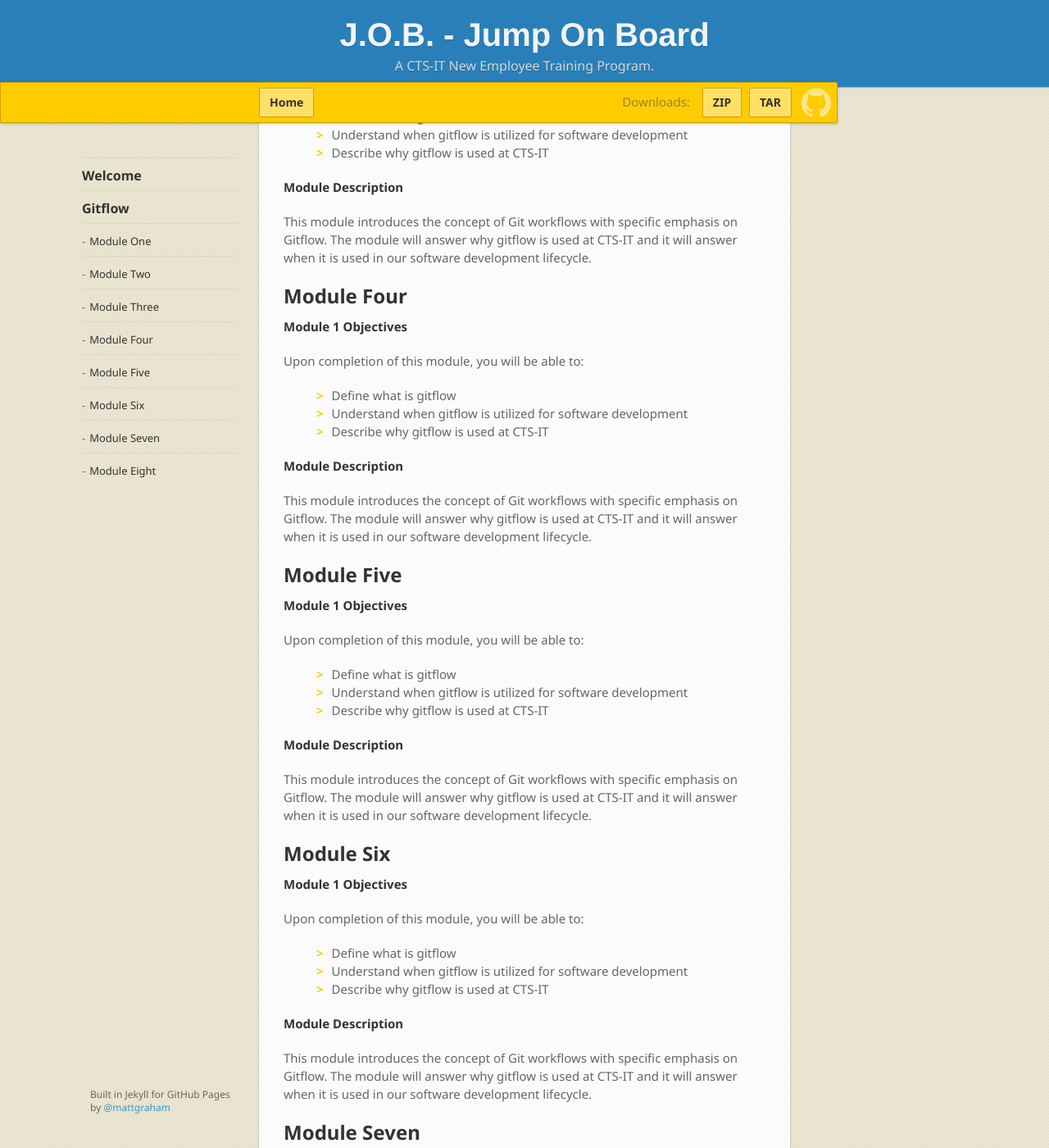
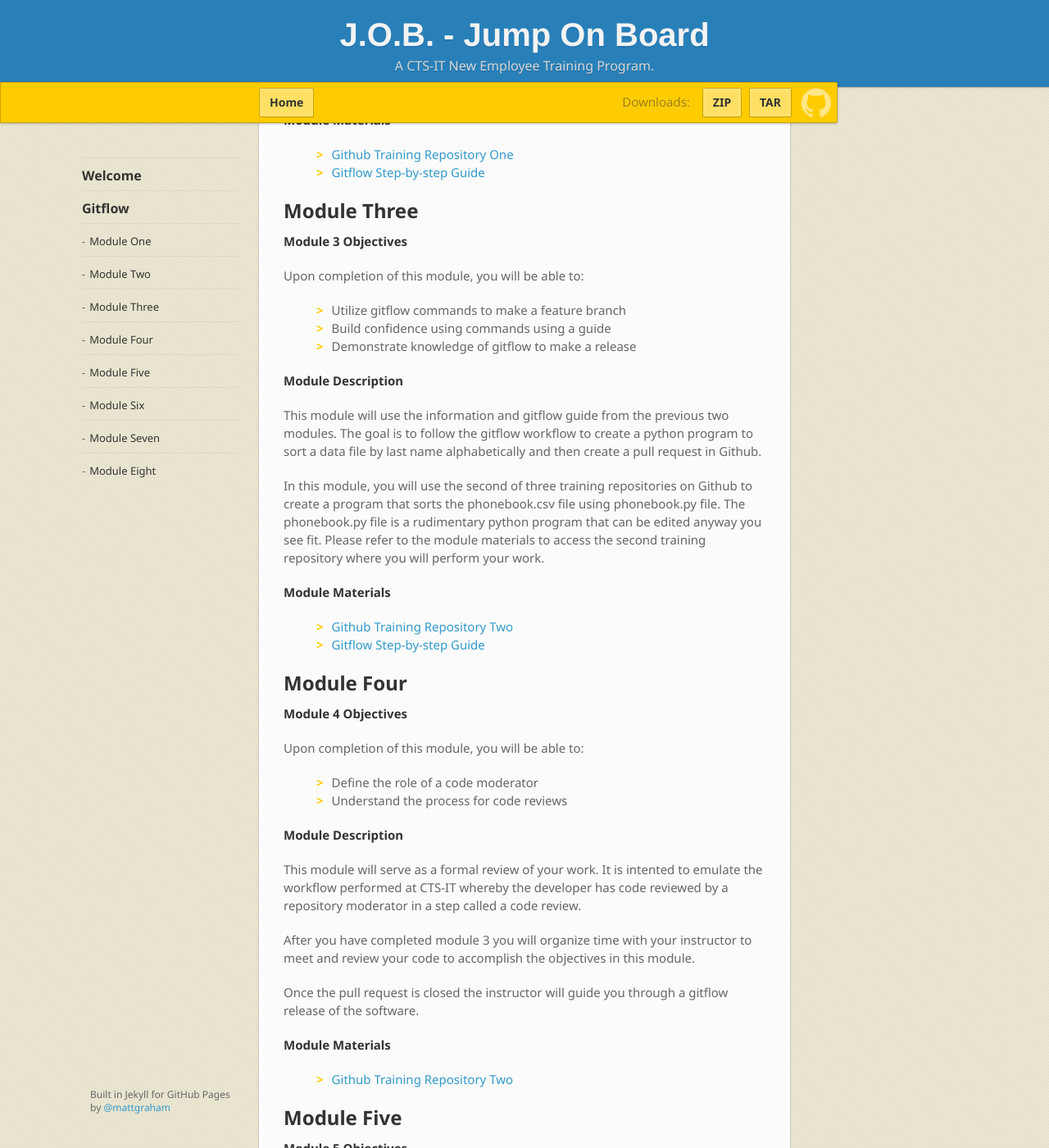
Before and after one commit to stokes-uf/J.O.B.-Jump-On-Board, a Jekyll site: the page built from index.md, in a window 1280 px wide and 1400 px high, scrolled down 1674 px. Shown: the whole window at 82% size. Built offline with Jekyll 4.4.1, drawn with Linux system fonts in a browser that asks for light colours; nearby versions of some CDN libraries; some web fonts are replaced; some of the changed text lies outside the part shown.

Commit message:
module information for each module with materials and description

```diff
--- a/_layouts/home.html
+++ b/_layouts/home.html
@@ -15,6 +15,8 @@
     <p>Our training program is continualy evolving as is the technology we work with so as new content is available we will publish to this repository and site for your continued education.  </p>
 
     <h1>Gitflow</h1>
+    <p>Gitflow is a Git branching workflow we use at CTS-IT very often. It is important to understand the gitflow workflow, the gitflow procedure and when to use gitflow in your work. The following modules present the gitflow topic and assist in understanding how to use gitflow.</p>
+
     <h2>Module One</h2>
 
     <p><strong>Module 1 Objectives</strong></p>
@@ -38,87 +41,127 @@
     <p><strong>Module 2 Objectives</strong></p>
     <p>Upon completion of this module, you will be able to:</p>
     <ul>
-      <li>Define what is gitflow</li>
-      <li>Understand when gitflow is utilized for software development</li>
-      <li>Describe why gitflow is used at CTS-IT</li>
+      <li>Define how to fork a repository using Git</li>
+      <li>Understand how to make a pull request</li>
+      <li>Make a software release with gitflow</li>
     </ul>
 
     <p><strong>Module Description</strong></p>
-    <p>This module introduces the concept of Git workflows with specific emphasis on Gitflow. The module will answer why gitflow is used at CTS-IT and it will answer when it is used in our software development lifecycle. </p>
+    <p>This module guides the learner through the gitflow procedure to create a fork, create a feature, create a python program, create a pull request, review code and release software. </p>
+    <p><strong>Module Materials</strong></p>
+
+    <ul>
+      <li><a href="https://github.com/ctsit/J.O.B-Training-Repo-1">Github Training Repository One</a></li>
+      <li><a href="https://github.com/ctsit/J.O.B-Training-Repo-1/blob/master/git-flow-cheatsheet.md">Gitflow Step-by-step Guide</a></li>
+    </ul>
+
+
 
     <h2>Module Three</h2>
-<p><strong>Module 1 Objectives</strong></p>
+<p><strong>Module 3 Objectives</strong></p>
+    <p>Upon completion of this module, you will be able to:</p>
+    <ul>
+      <li>Utilize gitflow commands to make a feature branch</li>
+      <li>Build confidence using commands using a guide</li>
+      <li>Demonstrate knowledge of gitflow to make a release</li>
+    </ul>
+
+    <p><strong>Module Description</strong></p>
+    <p>This module will use the information and gitflow guide from the previous two modules. The goal is to follow the gitflow workflow to create a python program to sort a data file by last name alphabetically and then create a pull request in Github.</p>
+    <p>In this module, you will use the second of three training repositories on Github to create a program that sorts the phonebook.csv file using phonebook.py file. The phonebook.py file is a rudimentary python program that can be edited anyway you see fit. Please refer to the module materials to access the second training repository where you will perform your work.
+  </p>
+
+    <p><strong>Module Materials</strong></p>
+    <ul>
+      <li><a href="https://github.com/ctsit/J.O.B-Training-Repo-2">Github Training Repository Two</a></li>
+      <li><a href="https://github.com/ctsit/J.O.B-Training-Repo-1/blob/master/git-flow-cheatsheet.md">Gitflow Step-by-step Guide</a></li>
+    </ul>
+
+    <h2>Module Four</h2>
+    <p><strong>Module 4 Objectives</strong></p>
+    <p>Upon completion of this module, you will be able to:</p>
+    <ul>
+      <li>Define the role of a code moderator</li>
+      <li>Understand the process for code reviews</li>
+    </ul>
+
+    <p><strong>Module Description</strong></p>
+    <p>This module will serve as a formal review of your work. It is intented to emulate the workflow performed at CTS-IT whereby the developer has code reviewed by a repository moderator in a step called a code review.</p><p>After you have completed module 3 you will organize time with your instructor to meet and review your code to accomplish the objectives in this module.</p>
+    <p>Once the pull request is closed the instructor will guide you through a gitflow release of the software.</p>
+
+    <p><strong>Module Materials</strong></p>
+    <ul>
+      <li><a href="https://github.com/ctsit/J.O.B-Training-Repo-2">Github Training Repository Two</a></li>
+    </ul>
+
+    <h2>Module Five</h2>
+    <p><strong>Module 5 Objectives</strong></p>
     <p>Upon completion of this module, you will be able to:</p>
     <ul>
       <li>Define what is gitflow</li>
-      <li>Understand when gitflow is utilized for software development</li>
-      <li>Describe why gitflow is used at CTS-IT</li>
+      <li>Demonstrate knowledge of gitflow commands</li>
+      <li>Order gitflow commands to accomplish software release</li>
     </ul>
 
     <p><strong>Module Description</strong></p>
-    <p>This module introduces the concept of Git workflows with specific emphasis on Gitflow. The module will answer why gitflow is used at CTS-IT and it will answer when it is used in our software development lifecycle. </p>
+    <p>This module serves to test your knowledge of the information presented up to this point. You will take an online quiz that is linked below. You will review your answers with the instructor. </p>
 
-    <h2>Module Four</h2>
-    <p><strong>Module 1 Objectives</strong></p>
+    <p><strong>Module Materials</strong></p>
+    <ul>
+      <li><a href="https://github.com/ctsit/J.O.B-Training-Repo-2">Gitflow Quiz</a></li>
+    </ul>
+
+    <h2>Module Six</h2>
+    <p><strong>Module 6 Objectives</strong></p>
     <p>Upon completion of this module, you will be able to:</p>
     <ul>
-      <li>Define what is gitflow</li>
-      <li>Understand when gitflow is utilized for software development</li>
-      <li>Describe why gitflow is used at CTS-IT</li>
+      <li>Understand gitflow hotfix process</li>
+      <li>Reproduce a code release cycle</li>
+      <li>Show proficiency with gitflow commands</li>
     </ul>
 
     <p><strong>Module Description</strong></p>
-    <p>This module introduces the concept of Git workflows with specific emphasis on Gitflow. The module will answer why gitflow is used at CTS-IT and it will answer when it is used in our software development lifecycle. </p>
+    <p>In this module you will use the third of three github repositories to use the Gitflow hotfix process to fix a problem with a python program. Afterwhich, you will perform a pull request in github for a code review.</p>
 
-    <h2>Module Five</h2>
-    <p><strong>Module 1 Objectives</strong></p>
+    <p><strong>Module Materials</strong></p>
+    <ul>
+      <li><a href="https://github.com/ctsit/J.O.B-Training-Repo-3">Github Training Repository Three</a></li>
+    </ul>
+
+
+
+    <h2>Module Seven</h2>
+    <p><strong>Module 7 Objectives</strong></p>
     <p>Upon completion of this module, you will be able to:</p>
     <ul>
-      <li>Define what is gitflow</li>
-      <li>Understand when gitflow is utilized for software development</li>
-      <li>Describe why gitflow is used at CTS-IT</li>
+      <li>Demonstrate proficiency with gitflow</li>
+      <li>Describe common errors in the gitflow process</li>
+      <li>Complete a code review</li>
     </ul>
 
     <p><strong>Module Description</strong></p>
-    <p>This module introduces the concept of Git workflows with specific emphasis on Gitflow. The module will answer why gitflow is used at CTS-IT and it will answer when it is used in our software development lifecycle. </p>
+    <p>In this module you will perform another code review similar to module 4. However, you will guide the review process and explain the commands used to reach the release step. The instructor will close the pull request and you will then perform a release of the software as version 2.0 </p>
 
-    <h2>Module Six</h2>
-    <p><strong>Module 1 Objectives</strong></p>
+    <p><strong>Module Materials</strong></p>
+    <ul>
+      <li><a href="https://github.com/ctsit/J.O.B-Training-Repo-3">Github Training Repository Three</a></li>
+    </ul>
+
+    <h2>Module Eight</h2>
+    <p><strong>Module 8 Objectives</strong></p>
     <p>Upon completion of this module, you will be able to:</p>
     <ul>
-      <li>Define what is gitflow</li>
-      <li>Understand when gitflow is utilized for software development</li>
-      <li>Describe why gitflow is used at CTS-IT</li>
+      <li>Demonstrate mastery of gitflow process</li>
+      <li>Contribute to team knowledge</li>
     </ul>
 
     <p><strong>Module Description</strong></p>
-    <p>This module introduces the concept of Git workflows with specific emphasis on Gitflow. The module will answer why gitflow is used at CTS-IT and it will answer when it is used in our software development lifecycle. </p>
+    <p>Congratulations! You have reached the last module in the Gitflow training. Now it is time to share your knowledge with the CTS-IT team. At the monthly scrum-of-scrum meeting you will prepare a presentation using the template linked in materials to share your knowledge about Gitflow and what you have learned. Have fun with the presentation and feel free to include memes.</p>
 
-    <h2>Module Seven</h2>
-    <p><strong>Module 1 Objectives</strong></p>
-    <p>Upon completion of this module, you will be able to:</p>
+    <p><strong>Module Materials</strong></p>
     <ul>
-      <li>Define what is gitflow</li>
-      <li>Understand when gitflow is utilized for software development</li>
-      <li>Describe why gitflow is used at CTS-IT</li>
+      <li><a href="https://docs.google.com/presentation/d/1Y6wQ0bwU7c29CFkWvu5q6kbjASkwGzj2CQm42sUTXy0/edit?usp=sharing">Google Slide Template</a></li>
     </ul>
-
-    <p><strong>Module Description</strong></p>
-    <p>This module introduces the concept of Git workflows with specific emphasis on Gitflow. The module will answer why gitflow is used at CTS-IT and it will answer when it is used in our software development lifecycle. </p>
-
-    <h2>Module Eight</h2>
-    <p><strong>Module 1 Objectives</strong></p>
-    <p>Upon completion of this module, you will be able to:</p>
-    <ul>
-      <li>Define what is gitflow</li>
-      <li>Understand when gitflow is utilized for software development</li>
-      <li>Describe why gitflow is used at CTS-IT</li>
-    </ul>
-
-    <p><strong>Module Description</strong></p>
-    <p>This module introduces the concept of Git workflows with specific emphasis on Gitflow. The module will answer why gitflow is used at CTS-IT and it will answer when it is used in our software development lifecycle. </p>
-
-
 
 
     </section>
```
Also changed, not shown: other parts of _layouts/home.html (+1 -0 lines).
